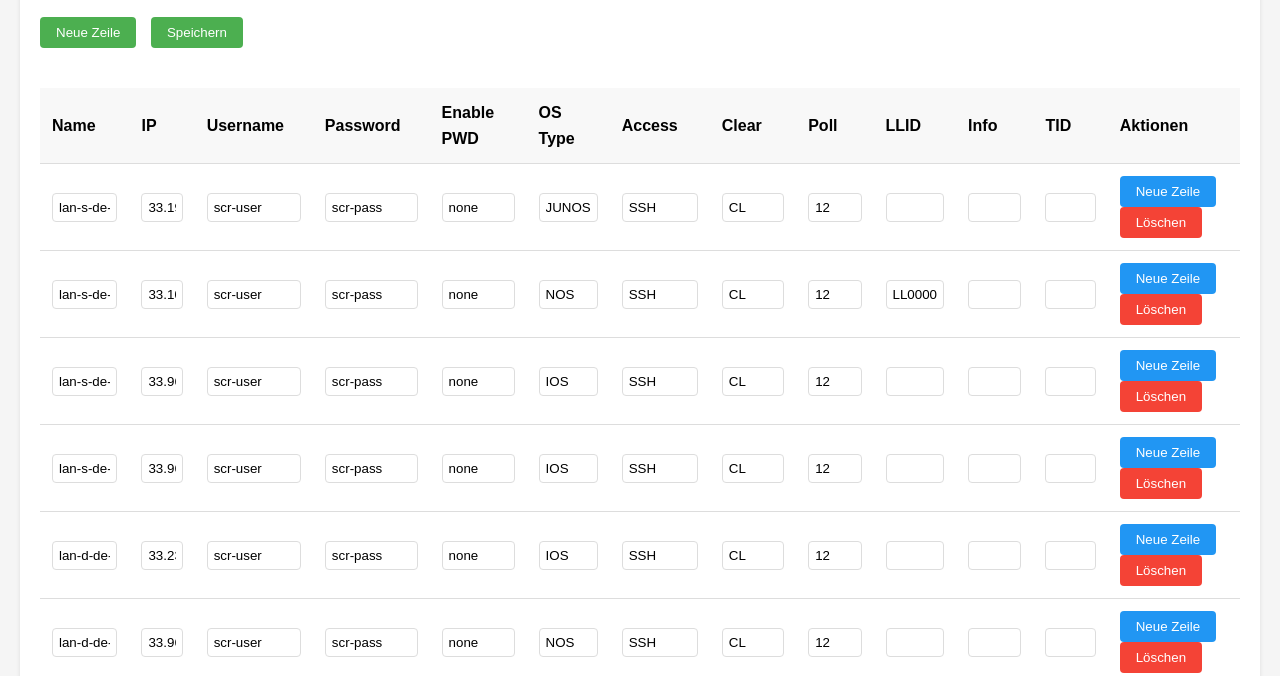
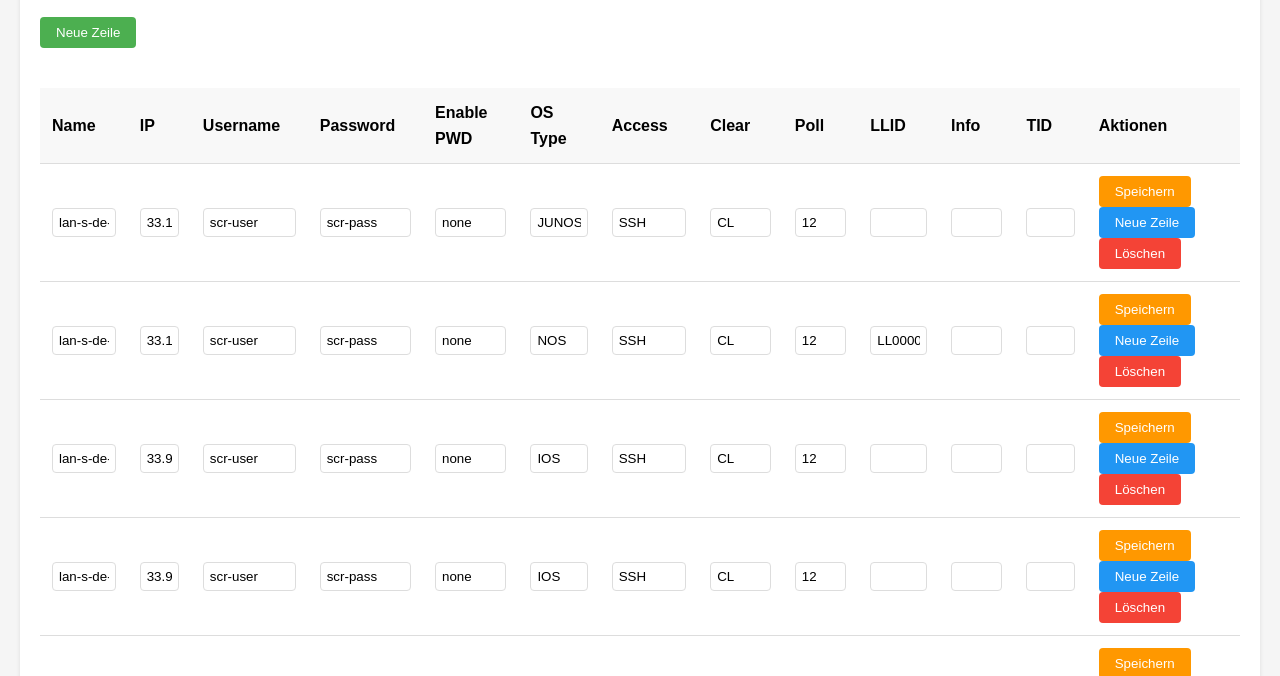
Before and after one commit to pitsoft24/cdb_test2, a plain HTML site: page index.html in a window 1280 px wide. Shown: the part 94-770 px from the top of the page. Drawn offline with Linux system fonts and the light colour scheme.

Commit message:
Speicher button in jede zeile hinzugefügt

```diff
--- a/index.html
+++ b/index.html
@@ -66,6 +66,14 @@
             background-color: #1976D2;
         }
 
+        .save-btn {
+            background-color: #FF9800;
+        }
+
+        .save-btn:hover {
+            background-color: #F57C00;
+        }
+
         .table-container {
             overflow-x: auto;
         }
@@ -123,7 +131,6 @@
 
         <div class="controls">
             <button onclick="addRow()">Neue Zeile</button>
-            <button onclick="saveChanges()">Speichern</button>
         </div>
 
         <div class="table-container">
@@ -211,6 +218,15 @@
 
             const actionsTd = document.createElement('td');
 
+            // Save button
+            const saveBtn = document.createElement('button');
+            saveBtn.textContent = 'Speichern';
+            saveBtn.className = 'save-btn';
+            saveBtn.onclick = () => {
+                saveChanges();
+            };
+            actionsTd.appendChild(saveBtn);
+
             // Insert button
             const insertBtn = document.createElement('button');
             insertBtn.textContent = 'Neue Zeile';
```
